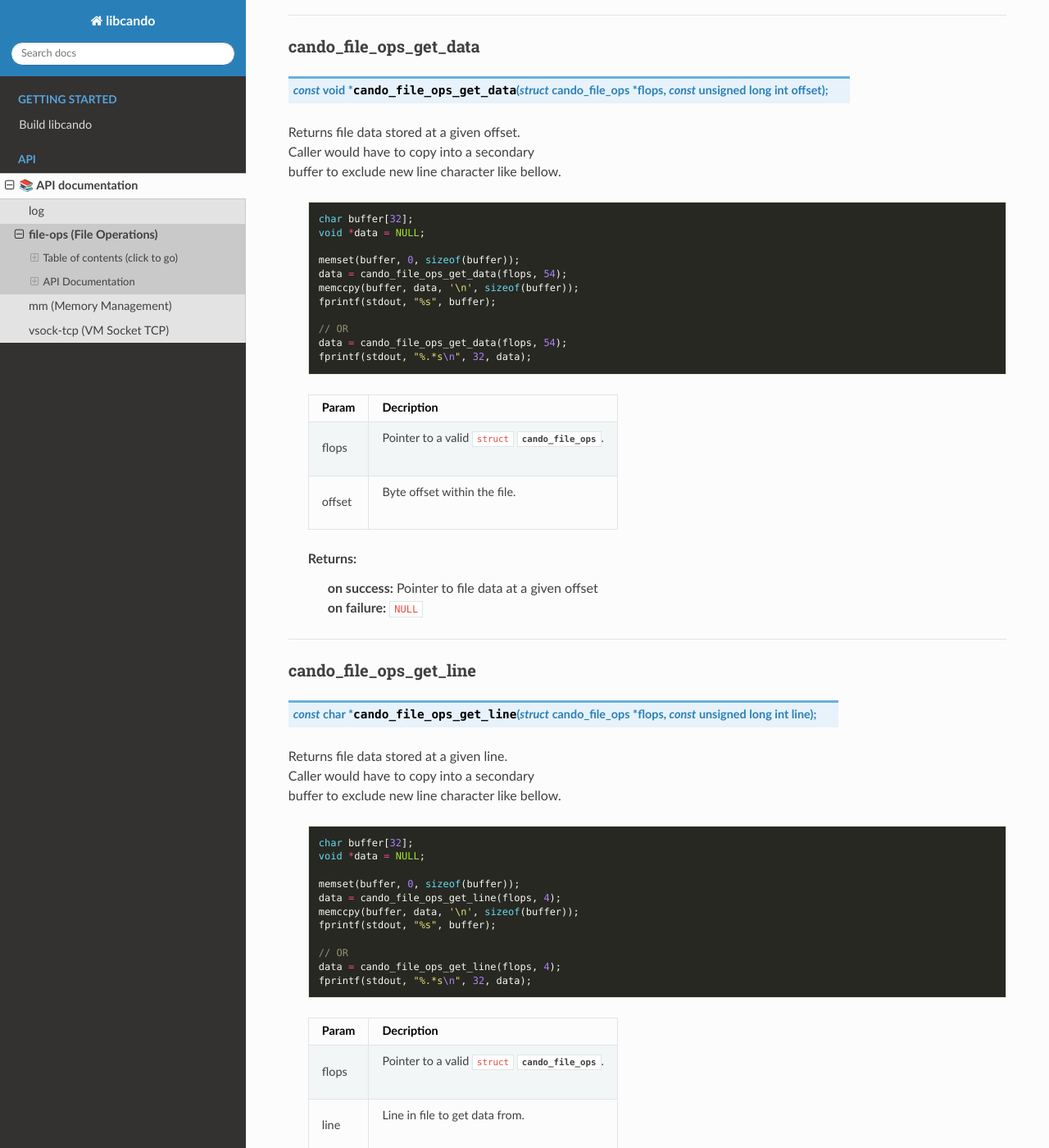
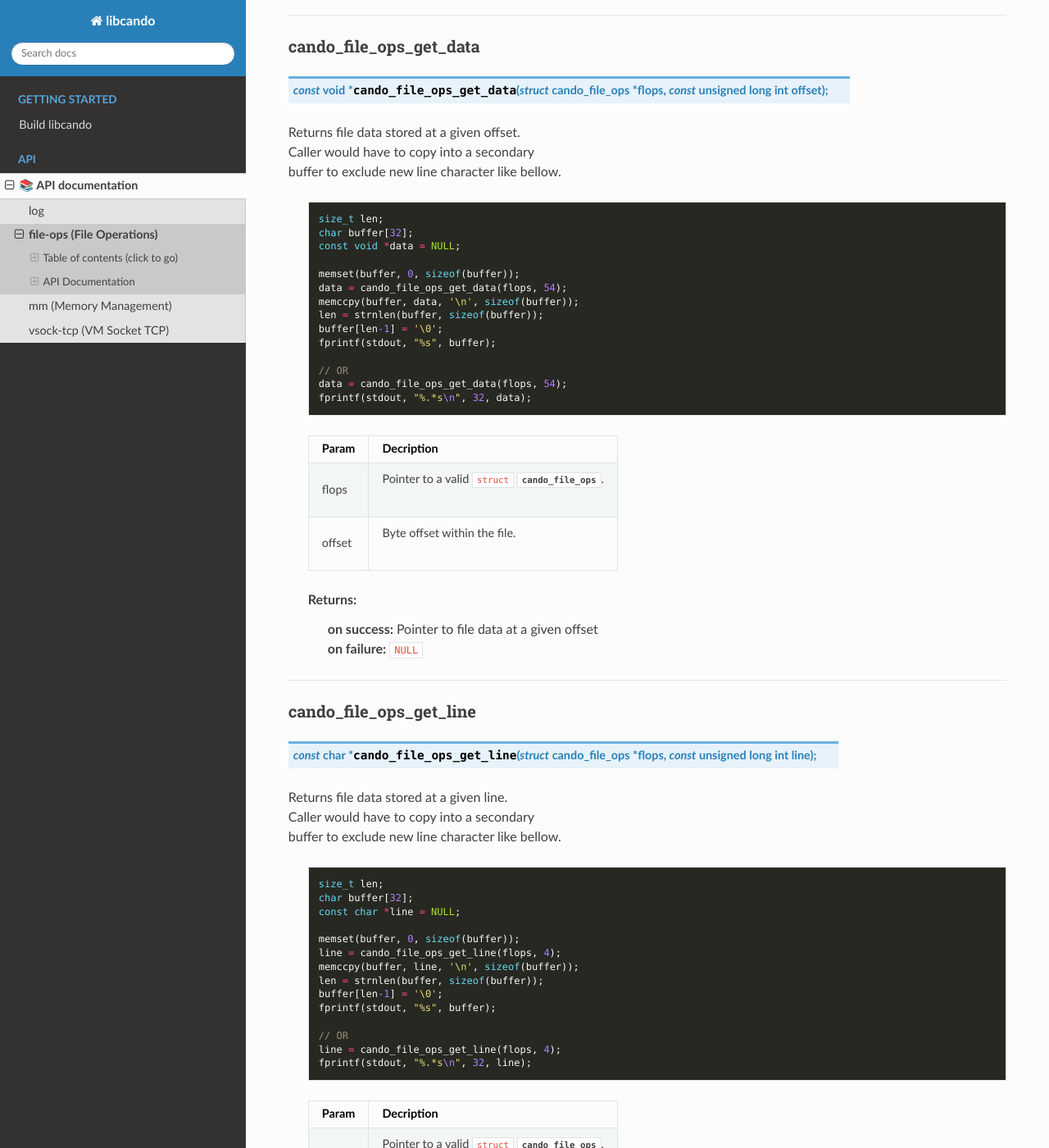
Before and after one commit to under-view/libcando, a Sphinx documentation site: the page built from docs/file-ops.rst, in a window 1280 px wide and 1400 px high, scrolled down 5059 px. Shown: the whole window at 82% size. Built offline with Sphinx 7.4.7 and the Read the Docs theme 3.1.0, drawn with Linux system fonts in a browser that asks for light colours; formulas are drawn with MathJax 3.

Commit message:
file-ops: update code comments appending NULL character
Signed-off-by: Vincent Davis Jr <vince@underview.tech>

```diff
--- a/docs/file-ops.rst
+++ b/docs/file-ops.rst
@@ -241,12 +241,15 @@ cando_file_ops_get_data
 
 	.. code-block:: c
 
+		size_t len;
 		char buffer[32];
-		void *data = NULL;
+		const void *data = NULL;
 
 		memset(buffer, 0, sizeof(buffer));
 		data = cando_file_ops_get_data(flops, 54);
 		memccpy(buffer, data, '\n', sizeof(buffer));
+		len = strnlen(buffer, sizeof(buffer));
+		buffer[len-1] = '\0';
 		fprintf(stdout, "%s", buffer);
 
 		// OR
@@ -281,17 +284,20 @@ cando_file_ops_get_line
 
 	.. code-block:: c
 
+		size_t len;
 		char buffer[32];
-		void *data = NULL;
+		const char *line = NULL;
 
 		memset(buffer, 0, sizeof(buffer));
-		data = cando_file_ops_get_line(flops, 4);
-		memccpy(buffer, data, '\n', sizeof(buffer));
+		line = cando_file_ops_get_line(flops, 4);
+		memccpy(buffer, line, '\n', sizeof(buffer));
+		len = strnlen(buffer, sizeof(buffer));
+		buffer[len-1] = '\0';
 		fprintf(stdout, "%s", buffer);
 
 		// OR
-		data = cando_file_ops_get_line(flops, 4);
-		fprintf(stdout, "%.*s\n", 32, data);
+		line = cando_file_ops_get_line(flops, 4);
+		fprintf(stdout, "%.*s\n", 32, line);
 
 	.. list-table::
 		:header-rows: 1
```
Also changed, not shown: 1 other file.
